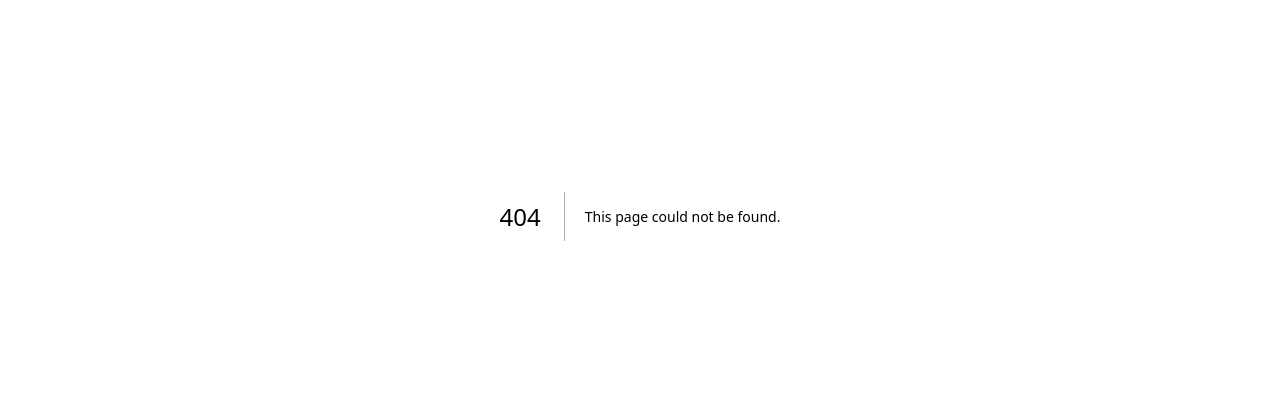
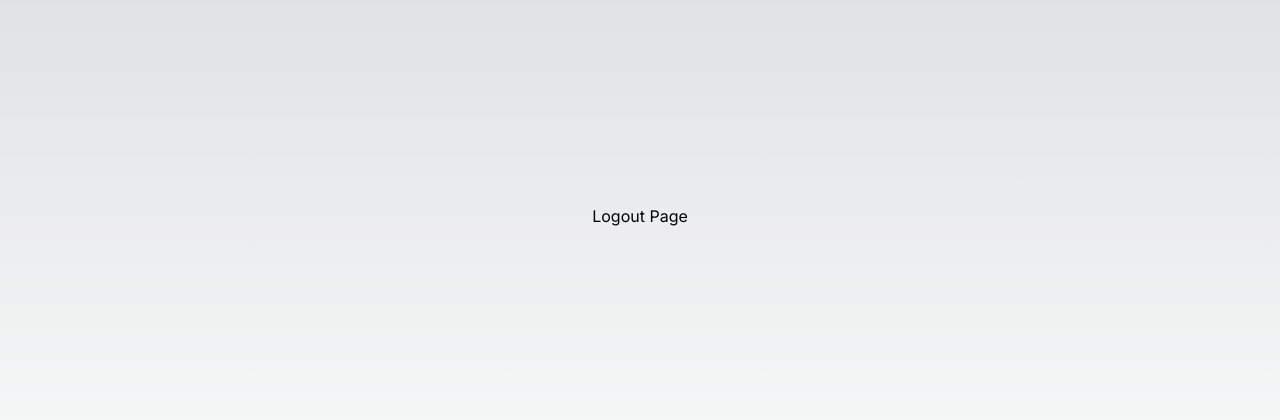
Before and after one commit to brkcrdk/auth-test, a Next.js app: page /logout in a window 1280 px wide. Before the commit this address had no page. Shown: the part 184-604 px from the top of the page. Built offline with nearby package versions, Linux system fonts and the light colour scheme.

Commit message:
CREATE: `logout` page

```diff
--- /dev/null
+++ b/app/(auth)/logout/page.tsx
@@ -0,0 +1,7 @@
+export default function LogoutPage() {
+  return (
+    <div>
+      <h1>Logout Page</h1>
+    </div>
+  );
+}
```
